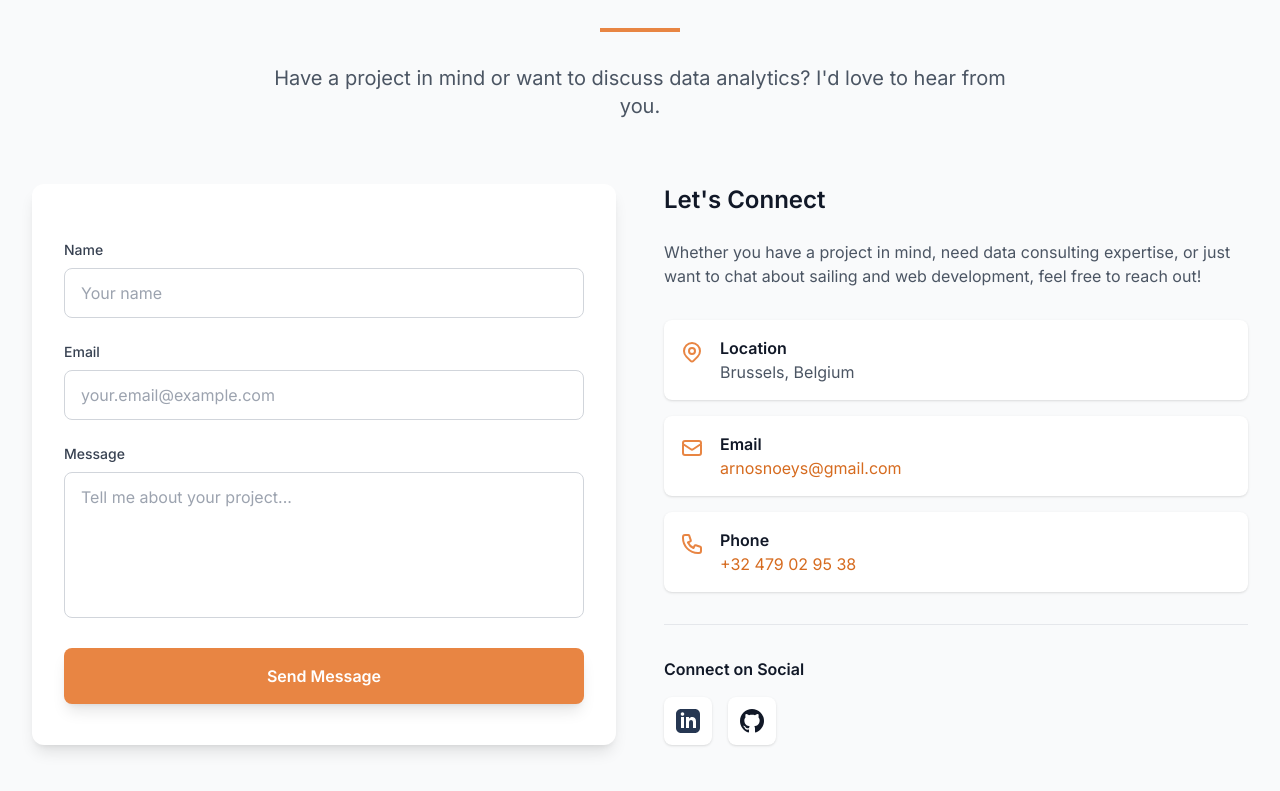
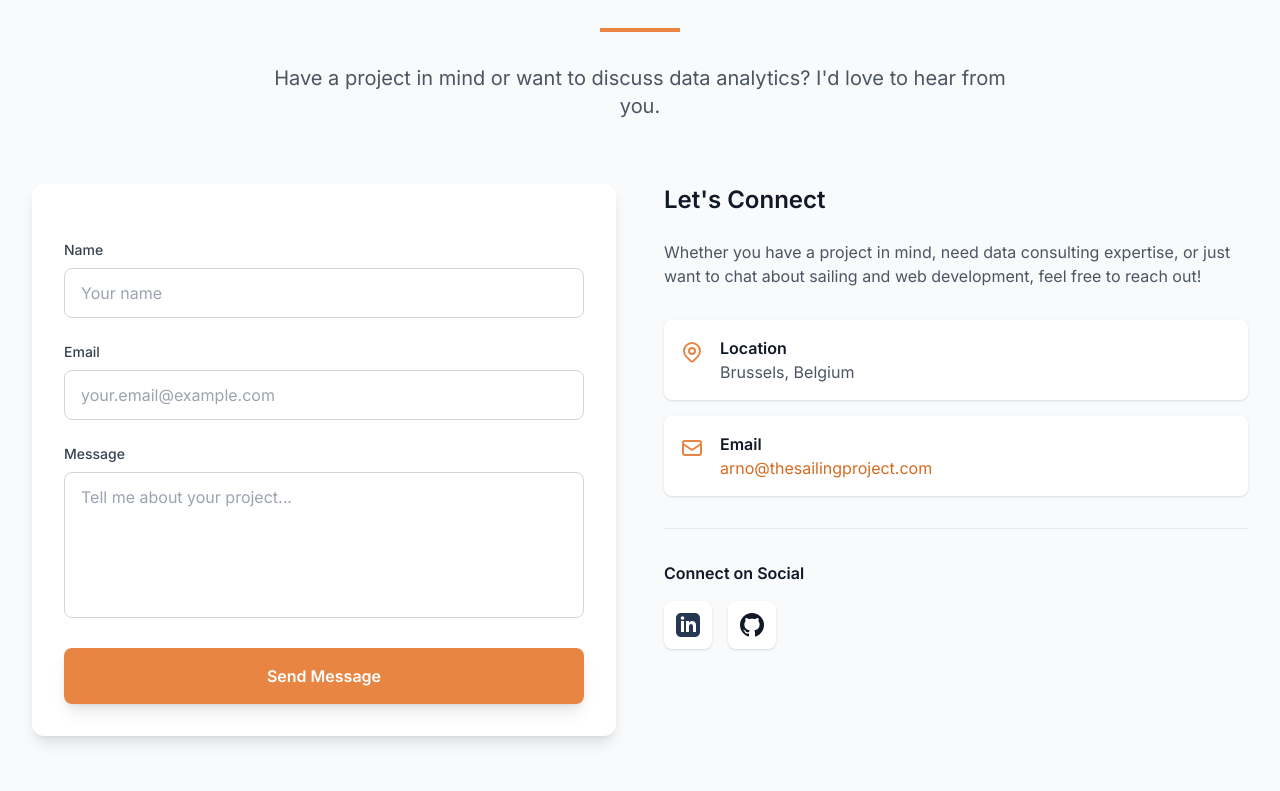
Before and after one commit to TheSailingProject/TheSailingProject-Website, a Next.js app: page / in a window 1280 px wide. Shown: the part 4544-5335 px from the top of the page. Built offline with nearby package versions, Linux system fonts and the light colour scheme.

Commit message:
Final tweasks before deployment

```diff
--- a/components/sections/contact.tsx
+++ b/components/sections/contact.tsx
@@ -221,15 +221,15 @@ export default function Contact() {
                 <div>
                   <h4 className="font-semibold text-gray-900 dark:text-white">Email</h4>
                   <a
-                    href="mailto:arnosnoeys@gmail.com"
+                    href="mailto:arno@thesailingproject.com"
                     className="text-brand-orange-600 dark:text-brand-orange-400 hover:underline"
                   >
-                    arnosnoeys@gmail.com
+                    arno@thesailingproject.com
                   </a>
                 </div>
               </div>
 
-              <div className="flex items-start space-x-4 p-4 bg-white dark:bg-gray-800 rounded-lg shadow">
+              {/* <div className="flex items-start space-x-4 p-4 bg-white dark:bg-gray-800 rounded-lg shadow">
                 <svg
                   className="w-6 h-6 text-brand-orange-500 flex-shrink-0 mt-1"
                   fill="none"
@@ -250,7 +250,7 @@ export default function Contact() {
                     +32 479 02 95 38
                   </a>
                 </div>
-              </div>
+              </div> */}
             </div>
 
             {/* Social Links placeholder */}
--- a/components/sections/hero.tsx
+++ b/components/sections/hero.tsx
@@ -111,7 +111,7 @@ export default function Hero() {
           initial={{ opacity: 0 }}
           animate={{ opacity: 1 }}
           transition={{ duration: 0.6, delay: 0.8 }}
-          className="absolute bottom-8 left-1/2 transform -translate-x-1/2"
+          className="absolute bottom-0 left-1/2 transform -translate-x-1/2"
         >
           <a
             href="#about"
```
